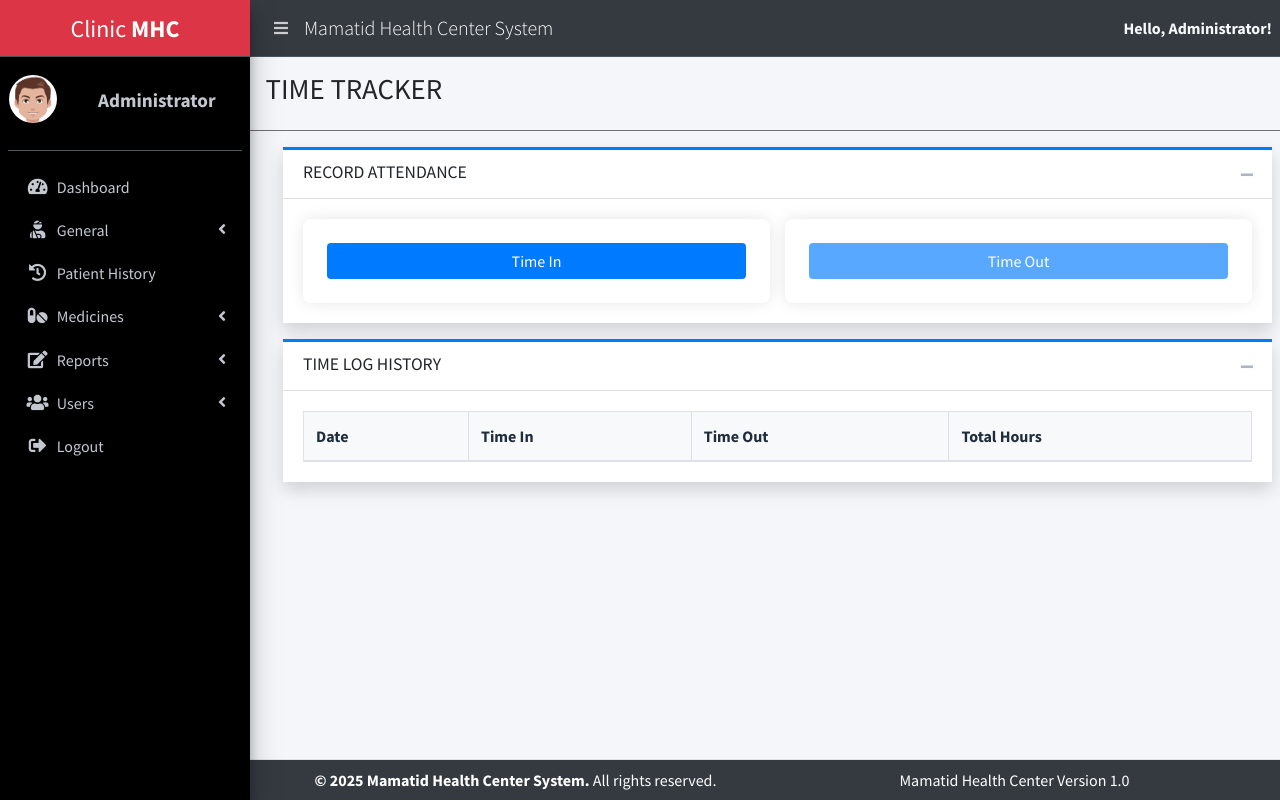
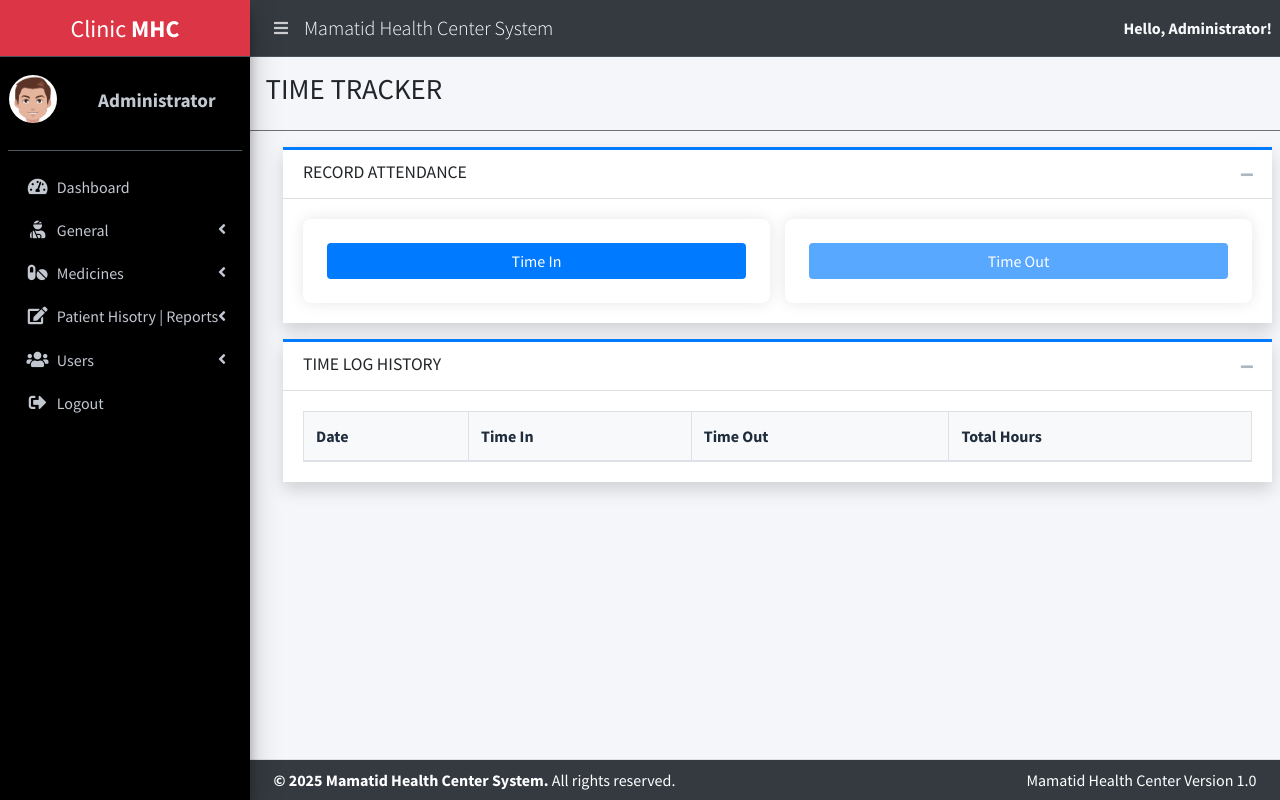
Before and after one commit to KuroKage-001/Mamatid_MedClinic, a PHP site: page /time_tracker.php in a window 1280 px wide. Run offline with PHP 8.4, Linux system fonts and the light colour scheme; a user stored in the database is signed in; data that the repository does not hold is empty; some libraries are stand-ins or nearby versions.

Commit message:
001 | Updated footer.php - sidebar.php - site_js_links.php - time_tracker.php

```diff
--- a/config/footer.php
+++ b/config/footer.php
@@ -2,13 +2,13 @@
   <div class="container-fluid">
     <div class="row">
       <!-- Left side: copyright -->
-      <div class="col-12 col-md-6 text-center text-md-start">
+      <div class="col-12 col-md-6 text-center text-md-left">
         <strong>&copy; <?php echo date('Y');?>
           <a href="#" class="text-white text-decoration-none">Mamatid Health Center System</a>.
         </strong> All rights reserved.
       </div>
       <!-- Right side: version info -->
-      <div class="col-12 col-md-6 text-center text-md-end">
+      <div class="col-12 col-md-6 text-center text-md-right">
         Mamatid Health Center Version 1.0
       </div>
     </div>
--- a/config/sidebar.php
+++ b/config/sidebar.php
@@ -62,14 +62,6 @@ if (!(isset($_SESSION['user_id']))) {
             </ul>
           </li>
 
-          <!-- Patient History -->
-          <li class="nav-item" id="mnu_patient_history">
-            <a href="patient_history.php" class="nav-link">
-              <i class="nav-icon fas fa-history"></i>
-              <p>Patient History</p>
-            </a>
-          </li>
-
           <!-- Medicines -->
           <li class="nav-item" id="mnu_medicines">
             <a href="#" class="nav-link">
@@ -100,11 +92,19 @@ if (!(isset($_SESSION['user_id']))) {
             <a href="#" class="nav-link">
               <i class="nav-icon fas fa-edit"></i>
               <p>
-                Reports
+                Patient Hisotry | Reports
                 <i class="fas fa-angle-left right"></i>
               </p>
             </a>
             <ul class="nav nav-treeview">
+              <!-- Patient History -->
+              <li class="nav-item" id="mnu_patient_history">
+                <a href="patient_history.php" class="nav-link">
+                  <i class="far fa-circle nav-icon"></i>
+                  <p>Patient History</p>
+                </a>
+              </li>
+              <!-- Reports -->
               <li class="nav-item">
                 <a href="reports.php" class="nav-link" id="mi_reports">
                   <i class="far fa-circle nav-icon"></i>
@@ -153,20 +153,6 @@ if (!(isset($_SESSION['user_id']))) {
     <!-- /.sidebar -->
 </aside>
 
-<script>
-  function showMenuSelected(topMenuId, subMenuId) {
-    $('.nav-item').removeClass('menu-open');
-    $('.nav-link').removeClass('active');
-    if (topMenuId) {
-      $(topMenuId).addClass('menu-open');
-      $(topMenuId + ' > .nav-link').addClass('active');
-    }
-    if (subMenuId) {
-      $(subMenuId).addClass('active');
-    }
-  }
-</script>
-
 <!-- Additional CSS -->
 <style>
   /* Ensure user image is perfectly round and positioned to the left */
--- a/config/site_js_links.php
+++ b/config/site_js_links.php
@@ -12,3 +12,5 @@
 <script src="dist/js/jquery_confirm/jquery-confirm.js"></script>
 
 <script src="dist/js/common_javascript_functions.js"></script>
+
+<script src="dist/js/sidebar.js"></script>
--- a/time_tracker.php
+++ b/time_tracker.php
@@ -178,6 +178,10 @@ try {
 
 <?php include './config/site_js_links.php'; ?>
 <?php include './config/data_tables_js.php'; ?>
+<!-- Page content -->
+<script>
+  showMenuSelected("#mnu_users", "");
+</script>
 
 <script>
     showMenuSelected("#mnu_users", "");
```
Also changed, not shown: dist/js/sidebar.js (added).
